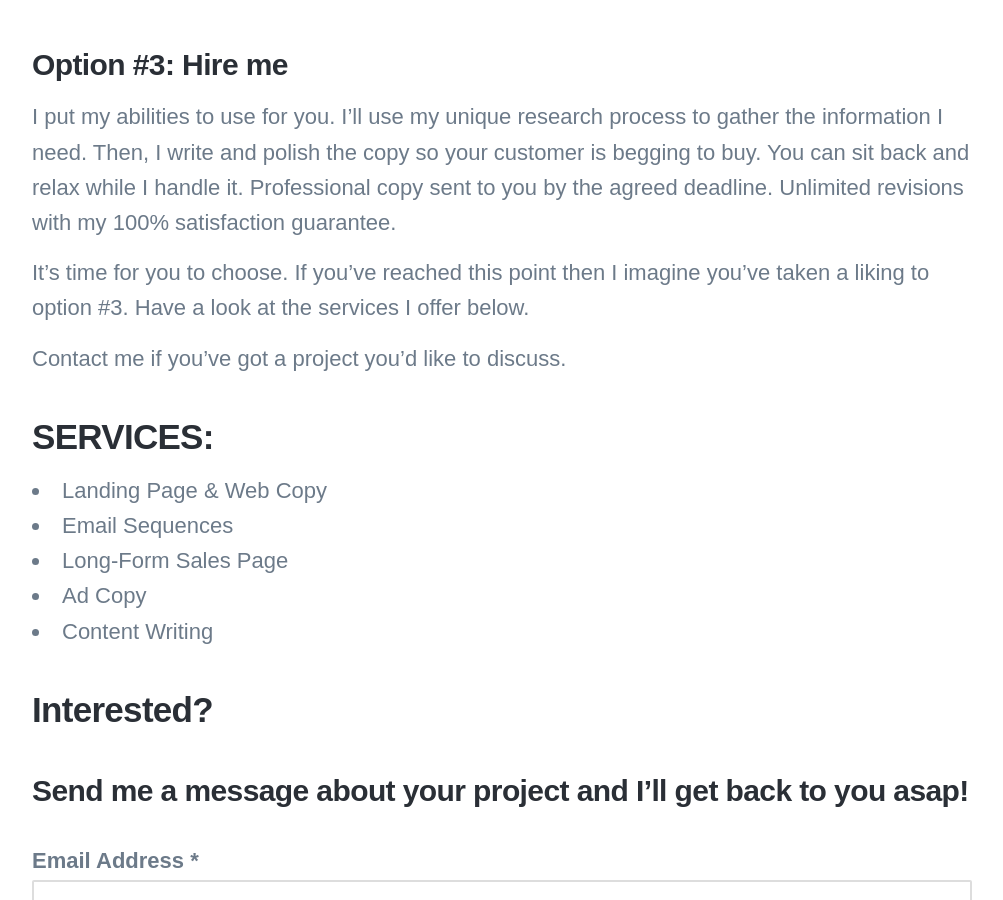
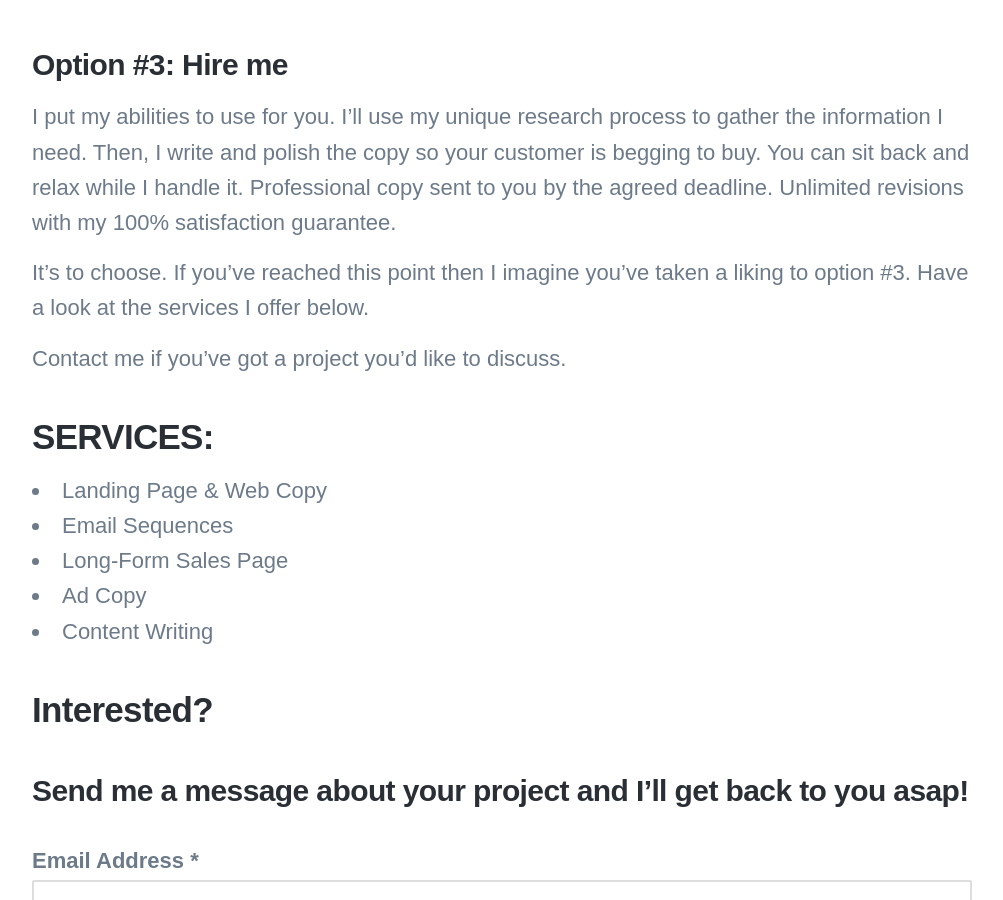
Before and after one commit to ScottON/ScottON, a Jekyll site: the page built from _pages/about.md, in a window 1280 px wide and 900 px high, scrolled down 3159 px. Shown: the whole window, without its empty margins (138-1141 px from the left). Built offline with Jekyll 4.4.1, drawn with Linux system fonts in a browser that asks for light colours; nearby versions of some CDN libraries; some web fonts are replaced; some of the changed lines change nothing that is shown; some of the changed text lies outside the part shown.

Commit message:
Update about.md

```diff
--- a/_pages/about.md
+++ b/_pages/about.md
@@ -1,7 +1,7 @@
 ---
 title: About me
-subtitle: Personal is the perfect theme for developers, designers and other creatives.
-description: Personal is the perfect theme for developers, designers and other creatives.
+subtitle: I want to write words for your business that captivate, convey, and convert.
+description: I want to write words for your business that captivate, convey, and convert. Learn what makes me unique.
 featured_image: /images/demo/about.jpg
 ---
 
@@ -56,7 +56,7 @@
 
 I put my abilities to use for you. I’ll use my unique research process to gather the information I need. Then, I write and polish the copy so your customer is begging to buy. You can sit back and relax while I handle it. Professional copy sent to you by the agreed deadline. Unlimited revisions with my 100% satisfaction guarantee.
 
-It’s time for you to choose. If you’ve reached this point then I imagine you’ve taken a liking to option #3. Have a look at the services I offer below.
+It’s to choose. If you’ve reached this point then I imagine you’ve taken a liking to option #3. Have a look at the services I offer below.
 
 Contact me if you’ve got a project you’d like to discuss.
 
```
